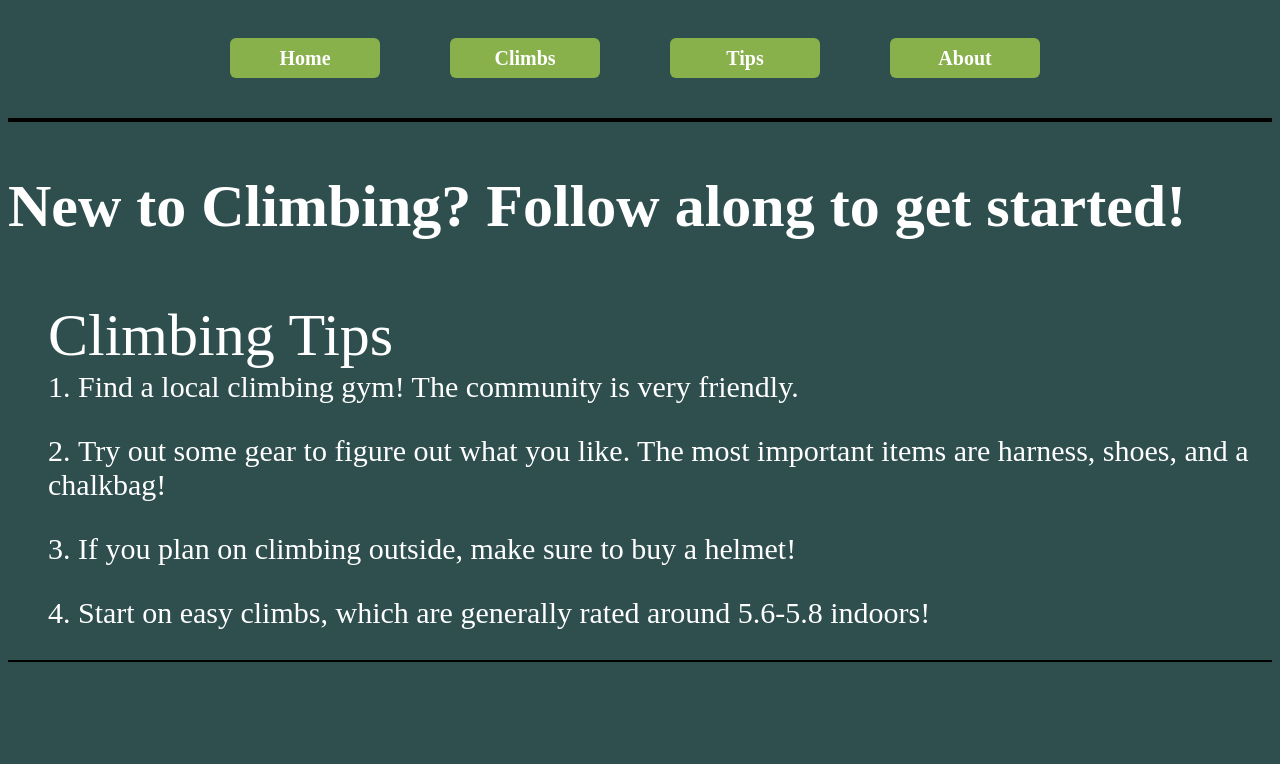
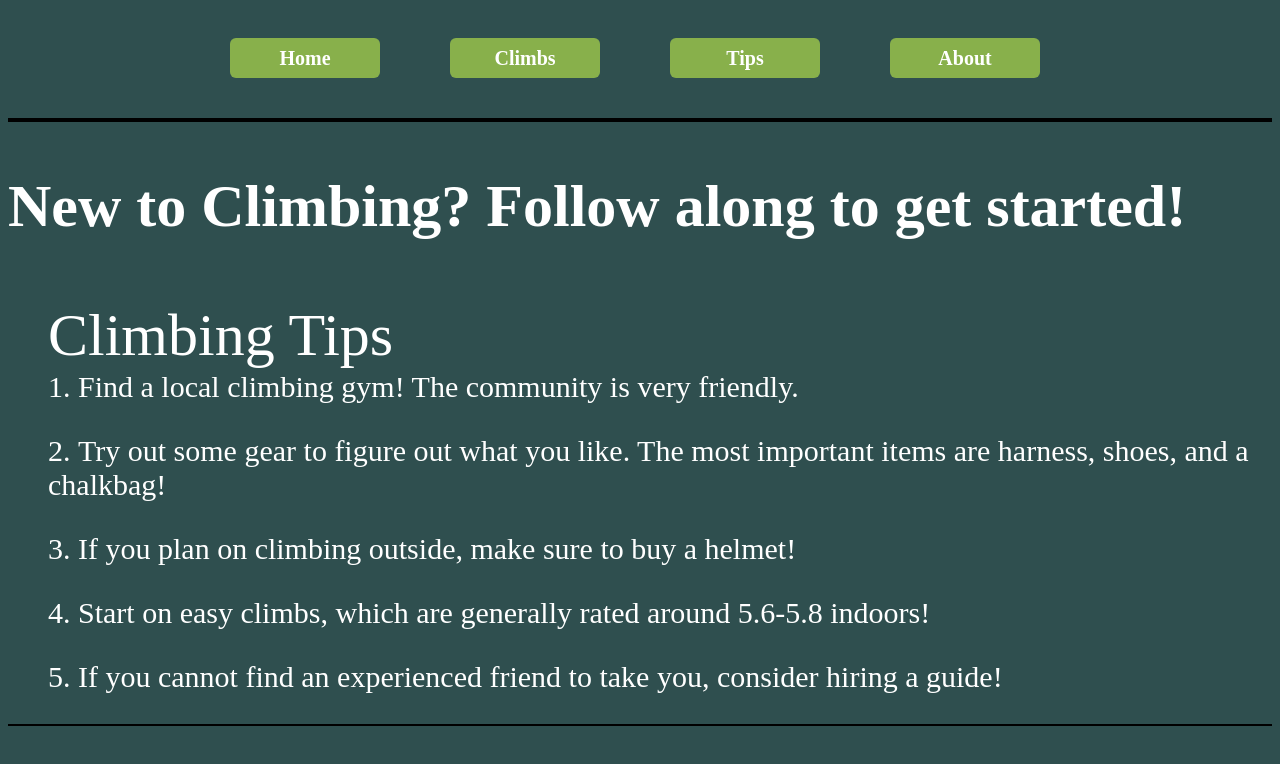
Before and after one commit to kylebrackman/phase-2-project, a React (Create React App) app: page /tips in a window 1280 px wide. Both pictures are taken after typing "Sample" into the empty fields and a click on the button "Login". Shown: the top 764 px of the page. Built offline with nearby package versions, Linux system fonts and the light colour scheme; no server answers.

Commit message:
added more tips to Tips page

```diff
--- a/src/Components/Tips.js
+++ b/src/Components/Tips.js
@@ -11,6 +11,7 @@ function Tips() {
                 <LI>Try out some gear to figure out what you like. The most important items are harness, shoes, and a chalkbag!</LI>
                 <LI>If you plan on climbing outside, make sure to buy a helmet!</LI>
                 <LI>Start on easy climbs, which are generally rated around 5.6-5.8 indoors!</LI>
+                <LI>If you cannot find an experienced friend to take you, consider hiring a guide!</LI>
             </OL>
         </div>
     )
```
